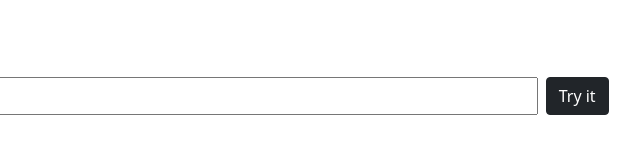
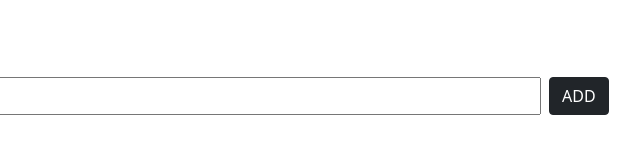
Before and after one commit to rupinderk14/to-do-list-with-processing, a plain HTML site: page index.html in a window 1280 px wide. Shown: the full height of the page, 458-1098 px from the left. Drawn offline with nearby package versions, Linux system fonts and the light colour scheme.

Commit message:
list modified

```diff
--- a/index.html
+++ b/index.html
@@ -1,7 +1,7 @@
 <!DOCTYPE html>
 <html lang="en">
 <head>
-  <title>Bootstrap Example</title>
+  <title>Bootstrap todo list</title>
   <meta charset="utf-8">
   <meta name="viewport" content="width=device-width, initial-scale=1">
   <link href="https://cdn.jsdelivr.net/npm/bootstrap@5.1.1/dist/css/bootstrap.min.css" rel="stylesheet">
@@ -21,7 +21,7 @@
     </div>
     <div class="col-8 d-flex justify-content-between m-auto my-4">
         <input class=" mx-2 flex-grow-1 w-80" type="text" id="input-field">
-        <button class="btn btn-dark" id="btn">Try it</button>
+        <button class="btn btn-dark" id="btn">ADD</button>
     </div>
     <div class="col-7 m-auto p-3 text-dark text-capitalize" id="list-container"></div>
 
```
